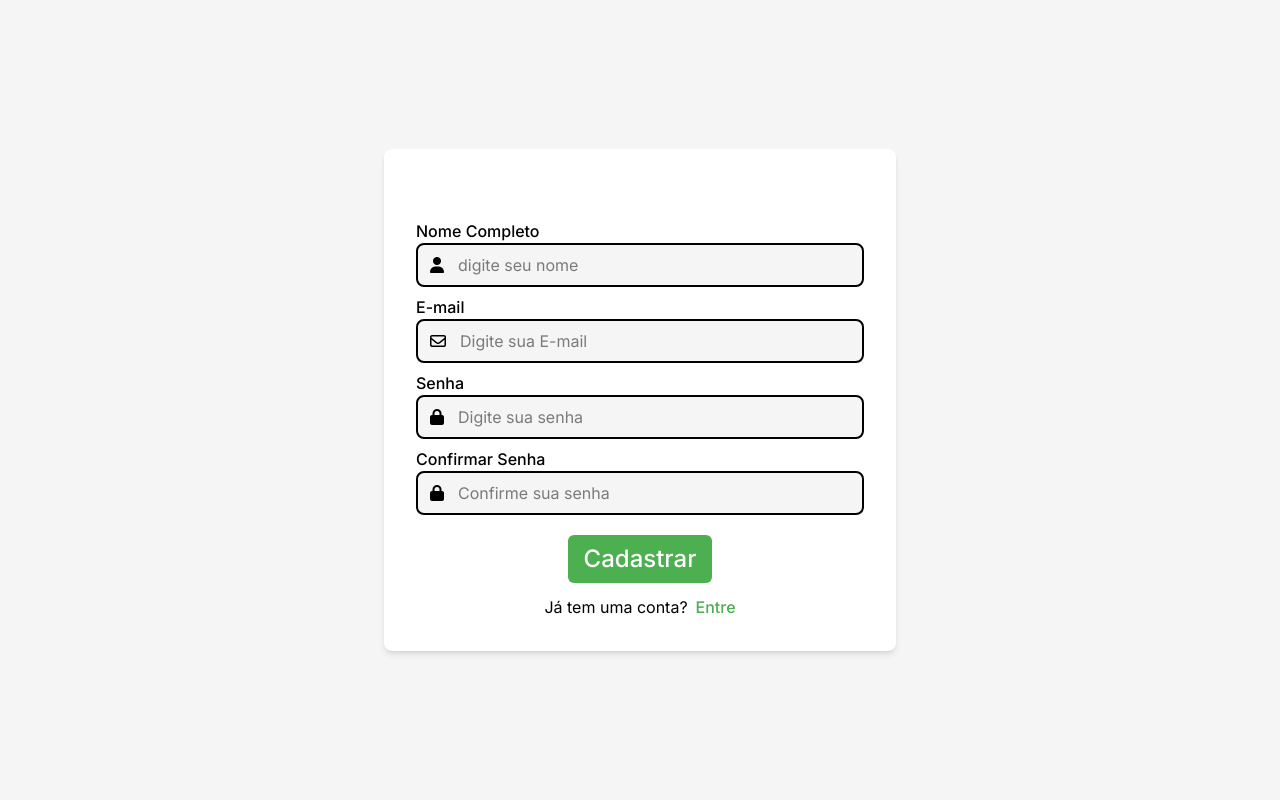
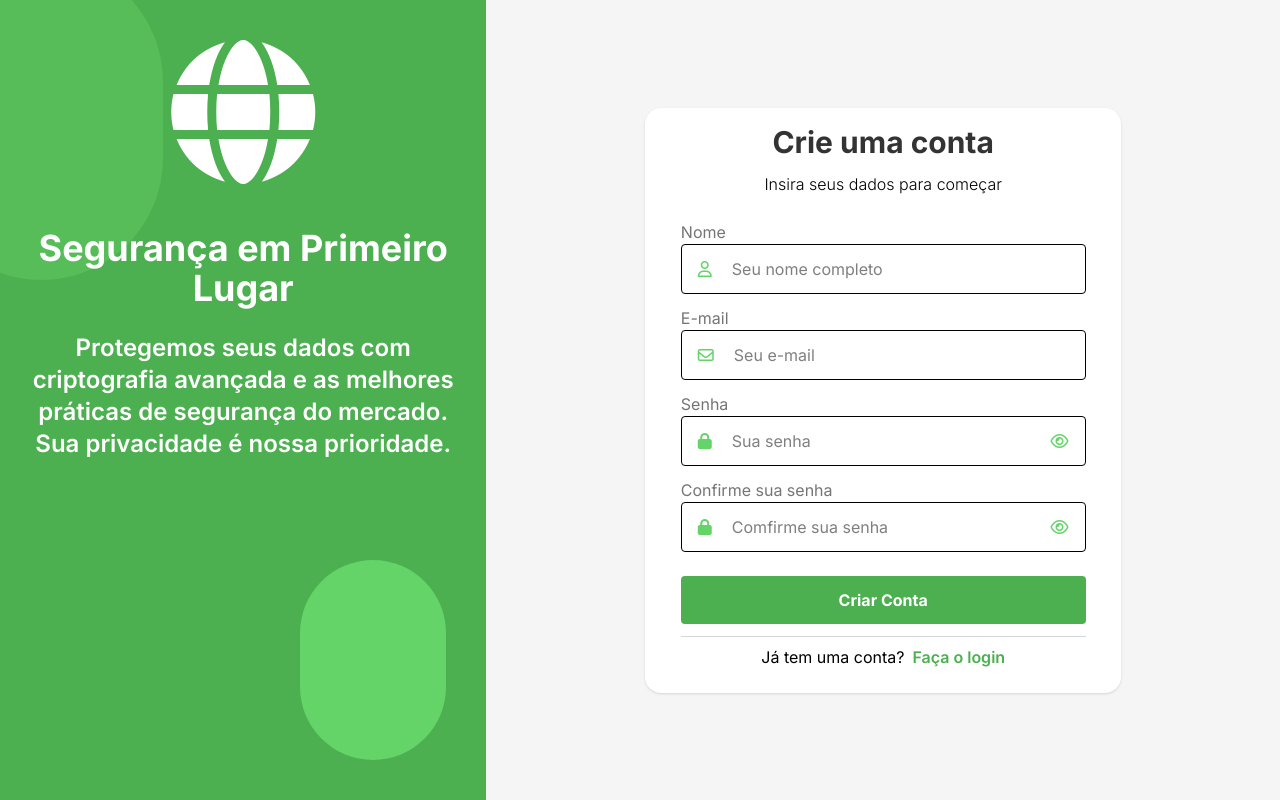
Before and after one commit to WesleyCords/gerenciamento_de_salas, a React (Vite) app in the folder Frontend/: page /register in a window 1280 px wide. Built offline with nearby package versions, Linux system fonts and the light colour scheme; no server answers.

Commit message:
Termino da páginas Principal, Login e Register

```diff
--- a/Frontend/src/Routes/Login.jsx
+++ b/Frontend/src/Routes/Login.jsx
@@ -38,11 +38,8 @@ const Login = () => {
     }
   }
 
-  const eyes = () => {
-    if(isView) {
-      return <i onClick={() => viewPassword()} className="fa-regular fa-eye-slash text-primary-light cursor-pointer"></i>
-    }
-    return <i onClick={() => viewPassword()} className="fa-regular fa-eye text-primary-light cursor-pointer"></i>
+  const eyesIcon = () => {
+      return <i onClick={viewPassword} className={`fa-regular text-primary-light cursor-pointer ${isView ? 'fa-eye-slash' : 'fa-eye'}`}></i>
   }
 
   const viewPassword = () => {
@@ -80,20 +77,20 @@ const Login = () => {
               <label htmlFor="email" className='text-text-secundary'>Senha</label>
               <div className='flex items-center gap-3 py-1 px-4 group border-[1.5px] rounded border-black focus-within:border-primary'>
                 <i className="fa-solid fa-lock text-primary-light"></i>
-                <input className='outline-none p-2 flex-1' type={isView ? 'text' : 'password'} required placeholder='Seu senha' onChange={(e) => setCredenciais({...credenciais, senha: e.target.value})}/>
-                {eyes()}
+                <input className='outline-none p-2 flex-1' type={isView ? 'text' : 'password'}  required placeholder='Seu senha' onChange={(e) => setCredenciais({...credenciais, senha: e.target.value})}/>
+                {eyesIcon()}
               </div>
             </div>
             <button disabled={loading} className='bg-primary font-bold transition-all duration-150 text-white rounded hover:bg-primary-dark py-3 text-center w-full cursor-pointer mt-3 hover:-translate-y-1'>
               {!loading ? 'Entrar' : 'Entrando...'}
             </button>
           </form>
-          <span className='cursor-pointer text-primary hover:underline text-[0.9rem]'>Esqueceu sua senha?</span>
+          <span onClick={() => alert('Funcionalidade disponível apenas mais tarde!')} className='cursor-pointer text-primary hover:underline text-[0.9rem]'>Esqueceu sua senha?</span>
           {renderErro()}
           <div className='border-t-[1.5px] border-gray-300 w-[85%] text-center'>
             <h3 className='my-3 '>
               Não tem uma conta?
-              <span className='ml-2 hover:underline cursor-pointer font-semibold text-primary'>Cadastre-se</span>
+              <span onClick={() => navigate('/register')} className='ml-2 hover:underline cursor-pointer font-semibold text-primary'>Cadastre-se</span>
             </h3>
           </div>
         </div>
--- a/Frontend/src/Routes/Register.jsx
+++ b/Frontend/src/Routes/Register.jsx
@@ -1,6 +1,4 @@
-import {  useState } from 'react'
-import Button from '../components/Button'
-import Input from '../components/Input'
+import {  useEffect, useState } from 'react'
 import { useNavigate } from 'react-router-dom'
 import useAxios from '../hook/use-axios'
 import api from '../helper/axios-instance'
@@ -8,78 +6,123 @@ import api from '../helper/axios-instance'
 const Register = () => {
   const [credenciais, setCredenciais] = useState({email: "", senha: "", nome: ""})
   const [confirmPassword, setConfirmPassword] = useState('')
-  const [isConflit, setIsConfit] = useState(false)
+  const [isView, setIsView] = useState(false)
+  const [passwordConflit, setPasswordConflit] = useState(false)
   const navigate = useNavigate()
 
-  const {error, fetchData, response } = useAxios({
-    axiosIntance: api,
-    method: "POST",
-    url: "usuarios",
-  })
+  const {error, fetchData, response, cancel, loading } = useAxios(api)
 
-  // Por algum motivo tem que dar dois cliques
-  const createAccount = (e) => {
-    e.preventDefault()
+  console.log(response)
+  console.log(error)
 
-    try {
-      fetchData(credenciais)
-      if(confirmPassword !== credenciais.senha) {
-        setIsConfit(true)
-        alert("Senhas precisa ser iguais!")
-        return
+  useEffect(() => {
+      if(response) {
+        const { token, data } = response
+        localStorage.setItem('token', token)
+        localStorage.setItem('user', JSON.stringify(data.newUser))
+        navigate('/home', {replace: true} )
       }
-      console.log(error)
-      if(error.response?.status === 409) {
-        alert("Email já cadastrado, tente com outro email!")
+    return () => cancel()
+  }, [response, navigate])
+
+  useEffect(() => {
+    if (confirmPassword) {
+      setPasswordConflit(credenciais.senha !== confirmPassword);
+    } else {
+      setPasswordConflit(false);
     }
-      if(response) {
-        navigate('/login')
+  }, [credenciais.senha, confirmPassword]);
+
+  const eyesIcon = () => {
+      return <i onClick={viewPassword} className={`fa-regular text-primary-light cursor-pointer ${isView ? 'fa-eye-slash' : 'fa-eye'}`}></i>
   }
 
-    } catch(error) {
-      console.log("Erro ao criar conta: ", error)
+  const viewPassword = () => {
+    if(isView) {
+      setIsView(false)
+    } else {
+      setIsView(true)
     }
   }
 
+  const createAccount = (e) => {
+    e.preventDefault()
+    try{
+      if(confirmPassword !== credenciais.senha) {
+        return setPasswordConflit(true)
+      }
+      setPasswordConflit(false)
+      fetchData('POST', 'usuarios', credenciais)
+    } catch(err) {
+      console.log("Deu erro :", err)
+    }
+  }
+
+  const renderErro = () => {
+    if(error) {
+      return <p className="text-red-500 text-sm mt-2 font-semibold">{error}</p>
+    }
+    return null
+  }
+
   return (
-    <div className="flex h-screen items-center justify-center bg-secundary text-color-text">
-      <div className="flex  w-lg flex-col rounded-lg bg-white p-[2rem] pt-[70px] shadow-md">
-        <form className="flex flex-col gap-2" onSubmit={createAccount}>
-          <div className="flex flex-col">
-            <label className="text-4 font-[500]">Nome Completo</label>
-            <div className="group flex items-center rounded-[8px] border-2 border-b-black bg-secundary focus-within:border-primary">
-              <i className="fa-solid fa-user p-3"></i>
-              <Input type="text" placeholder="digite seu nome" evento={(e) =>setCredenciais({...credenciais ,nome:e.target.value}) } value={credenciais.nome} />
+    <div className="grid lg:grid-cols-[38%_62%] h-screen w-screen">
+      <div className='bg-primary relative z-0 hidden md:block'>
+        <span className='absolute -top-10 -left-20 bg-primary-light w-[50%] h-[40%] rounded-full opacity-40 z-[1]'></span>
+        <span className='absolute bottom-10 right-10 bg-primary-light w-[30%] h-[25%] rounded-full z-10'></span>
+        <div className='relative z-20 flex flex-col items-center p-5 text-center gap-6'>
+          <i className="fa-solid fa-globe text-[9rem] text-white my-5"></i>
+          <h1 className='font-bold text-white text-4xl'>Segurança em Primeiro Lugar</h1>
+          <p className='font-semibold text-white text-2xl'>Protegemos seus dados com criptografia avançada e as melhores práticas de segurança do mercado. Sua privacidade é nossa prioridade.</p>
         </div>
       </div>
-          <div className="flex flex-col">
-            <label className="text-4 font-[500]">E-mail</label>
-            <div className="group flex items-center rounded-[8px] border-2 border-b-black bg-secundary focus-within:border-primary">
-              <i className="fa-regular fa-envelope p-3"></i>
-              <Input type="email" placeholder="Digite sua E-mail" evento={(e) =>setCredenciais({...credenciais , email:e.target.value}) } value={credenciais.email}/>
+      <div className='bg-secundary flex items-center justify-center'>
+        <div className='bg-principal shadow py-4 rounded-2xl flex flex-col items-center gap-3 w-[95%] md:w-[60%]'>
+          <h2 className='text-text font-bold text-3xl'>Crie uma conta</h2>
+          <p className='font-light mb-3'>Insira seus dados para começar</p>
+          <form className='md:w-[85%] space-y-3' onSubmit={createAccount}>
+            <div >
+              <label htmlFor="nome" className='text-text-secundary'>Nome</label>
+              <div className='py-1 px-4 group border-[1.5px] rounded border-black focus-within:border-primary'>
+                <i className="fa-regular fa-user mr-3 text-primary-light"></i>
+                <input id='nome' className='outline-none p-2' type="text" required placeholder='Seu nome completo' onChange={(e) => setCredenciais({...credenciais, nome: e.target.value})}/>
               </div>
             </div>
-          <div className="flex flex-col">
-            <label className="text-4 font-[500]">Senha</label>
-            <div className={`group flex items-center rounded-[8px] border-2 border-b-black bg-secundary focus-within:border-primary ${isConflit ? 'bg-red-400' : ''}`}>
-              <i className="fa-solid fa-lock p-3"></i>
-              <Input type="password" placeholder="Digite sua senha" evento={(e) =>setCredenciais({...credenciais , senha:e.target.value}) } value={credenciais.senha}/>
+            <div >
+              <label htmlFor="email" className='text-text-secundary'>E-mail</label>
+              <div className='py-1 px-4 group border-[1.5px] rounded border-black focus-within:border-primary'>
+                <i className="fa-regular fa-envelope mr-3 text-primary-light"></i>
+                <input id='email' className='outline-none p-2' type="email" required placeholder='Seu e-mail' onChange={(e) => setCredenciais({...credenciais, email: e.target.value})}/>
               </div>
             </div>
-          <div className="flex flex-col">
-            <label className="text-4 font-[500]">Confirmar Senha</label>
-            <div className="group flex items-center rounded-[8px] border-2 border-b-black bg-secundary focus-within:border-primary">
-              <i className="fa-solid fa-lock p-3"></i>
-              <Input type="password" placeholder="Confirme sua senha" evento={(e) => setConfirmPassword(e.target.value)} value={confirmPassword}/>
+            <div >
+              <label htmlFor="password" className='text-text-secundary'>Senha</label>
+              <div className={`flex items-center gap-3 py-1 px-4 group border-[1.5px] rounded ${passwordConflit ? 'border-red-600 bg-red-100' : 'border-black'} focus-within:border-primary`}>
+                <i className="fa-solid fa-lock text-primary-light"></i>
+                <input id='password' className='outline-none p-2 flex-1' type={!isView ? 'password' : 'text'} required placeholder='Sua senha' onChange={(e) => setCredenciais({...credenciais, senha: e.target.value})}/>
+                {eyesIcon()}
               </div>
             </div>
-          <Button content="Cadastrar" evento={createAccount}/>
+            <div >
+              <label htmlFor="password2" className='text-text-secundary'>Confirme sua senha</label>
+              <div className={`flex items-center gap-3 py-1 px-4 group border-[1.5px] rounded ${passwordConflit ? 'border-red-600 bg-red-100' : 'border-black'} focus-within:border-primary`}>
+                <i className="fa-solid fa-lock text-primary-light"></i>
+                <input id='password2' className='outline-none p-2 flex-1' type={!isView ? 'password' : 'text'} required placeholder='Comfirme sua senha' onChange={(e) => setConfirmPassword(e.target.value)} value={confirmPassword}/>
+                {eyesIcon()}
+              </div>
+            </div>
+            {passwordConflit && <p className='text-red-400 text-sm text-center font-semibold'>As senhas não conferem.</p>}
+            <button disabled={loading} className='bg-primary font-bold transition-all duration-150 text-white rounded hover:bg-primary-dark py-3 text-center w-full cursor-pointer mt-3 hover:-translate-y-1'>
+              {!loading ? 'Criar Conta' : 'Criando...'}
+            </button>
           </form>
-        <div className="flex justify-center gap-2">
-          <p>Já tem uma conta?</p>
-          <a href="#" className="font-[500] text-primary hover:underline" onClick={() => navigate('/login')}>
-            Entre
-          </a>
+          {renderErro()}
+          <div className='border-t-[1.5px] border-gray-300 w-[85%] text-center'>
+            <h3 className='my-2 '>
+              Já tem uma conta?
+              <span onClick={() => navigate('/login')} className='ml-2 hover:underline cursor-pointer font-semibold text-primary'>Faça o login</span>
+            </h3>
+          </div>
         </div>
       </div>
     </div>
```
Also changed, not shown: Frontend/src/Routes/LandingPage.jsx (+5 -5 lines). Lines whose indentation alone changed are shown as unchanged.
